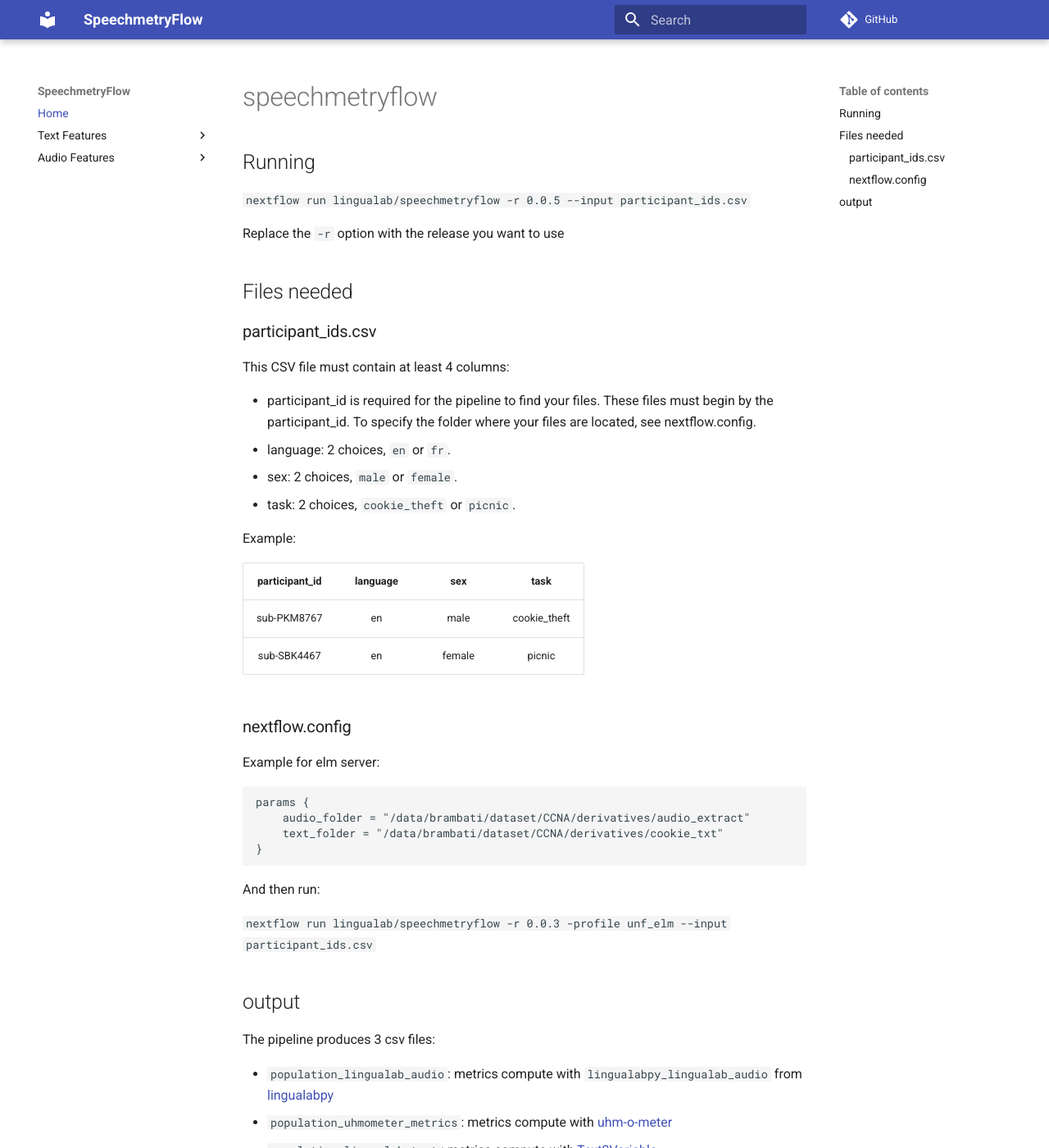
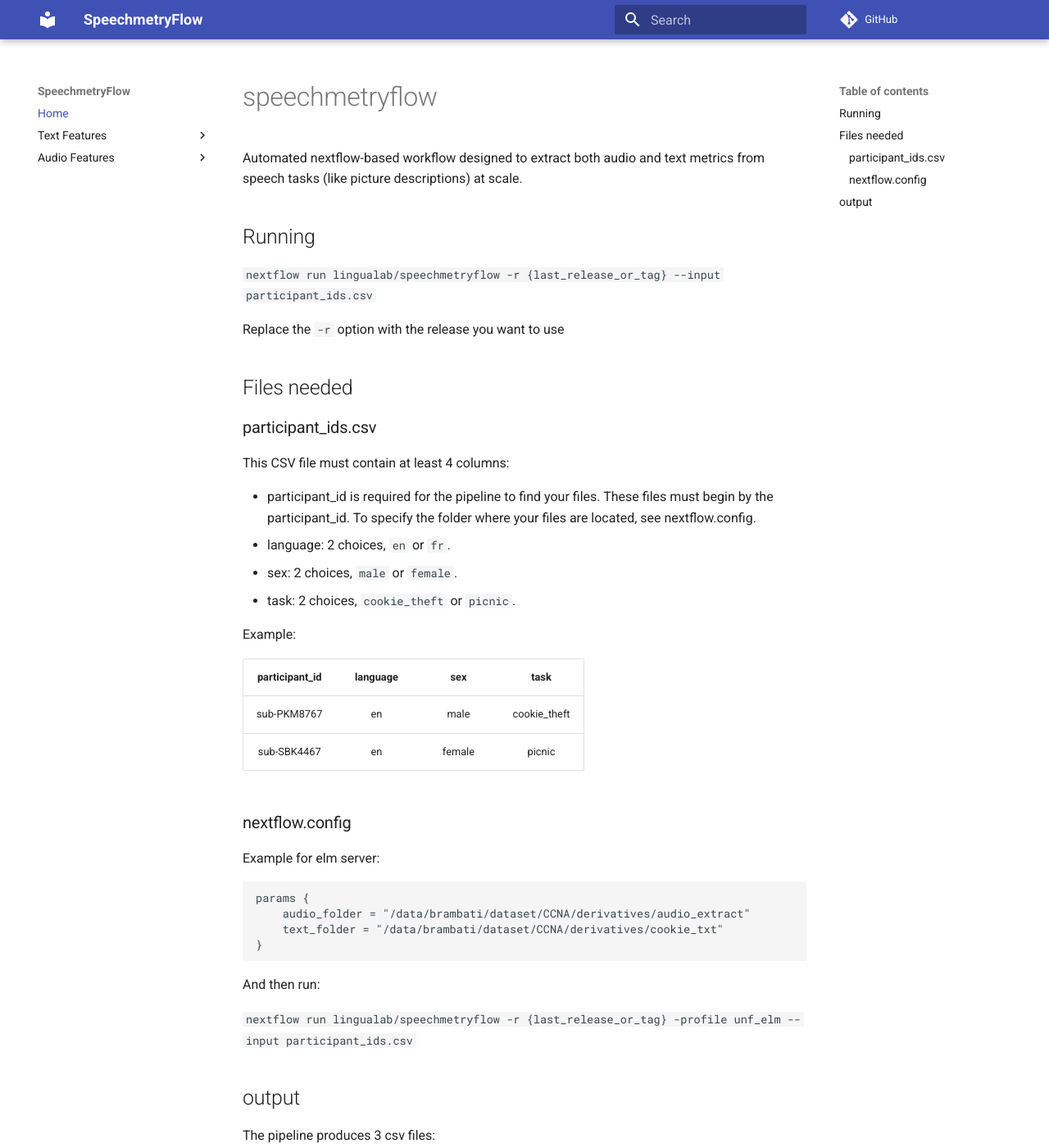
Before and after one commit to lingualab/speechmetryflow, an MkDocs documentation site: the page built from docs/docs/index.md, in a window 1280 px wide and 1400 px high. Shown: the whole window at 82% size. Built offline with MkDocs 1.6.1 and Material for MkDocs 9.7.7, drawn with Linux system fonts in a browser that asks for light colours; comment, search, counter and statistics services are not loaded.

Commit message:
update readme

```diff
--- a/docs/docs/index.md
+++ b/docs/docs/index.md
@@ -1,8 +1,10 @@
 # speechmetryflow
+
+Automated nextflow-based workflow designed to extract both audio and text metrics from speech tasks (like picture descriptions) at scale.
 
 ## Running
 
-`nextflow run lingualab/speechmetryflow -r 0.0.5 --input participant_ids.csv`
+`nextflow run lingualab/speechmetryflow -r {last_release_or_tag} --input participant_ids.csv`
 
 Replace the `-r` option with the release you want to use
 
@@ -37,7 +39,7 @@ params {
 
 And then run:
 
-`nextflow run lingualab/speechmetryflow -r 0.0.3 -profile unf_elm --input participant_ids.csv`
+`nextflow run lingualab/speechmetryflow -r {last_release_or_tag} -profile unf_elm --input participant_ids.csv`
 
 ## output
 
```
